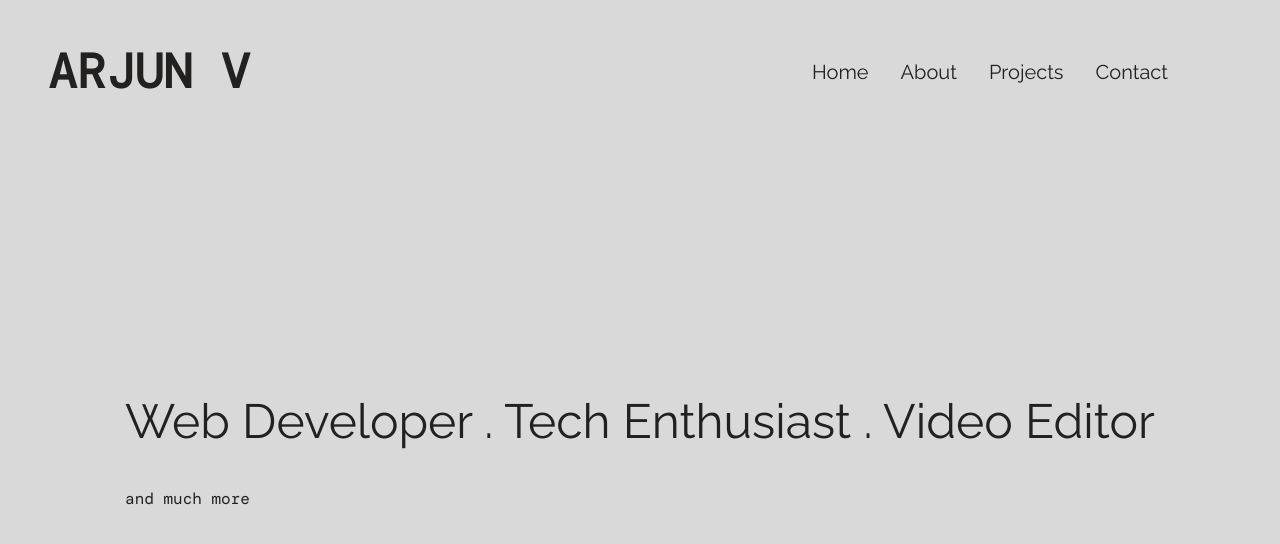
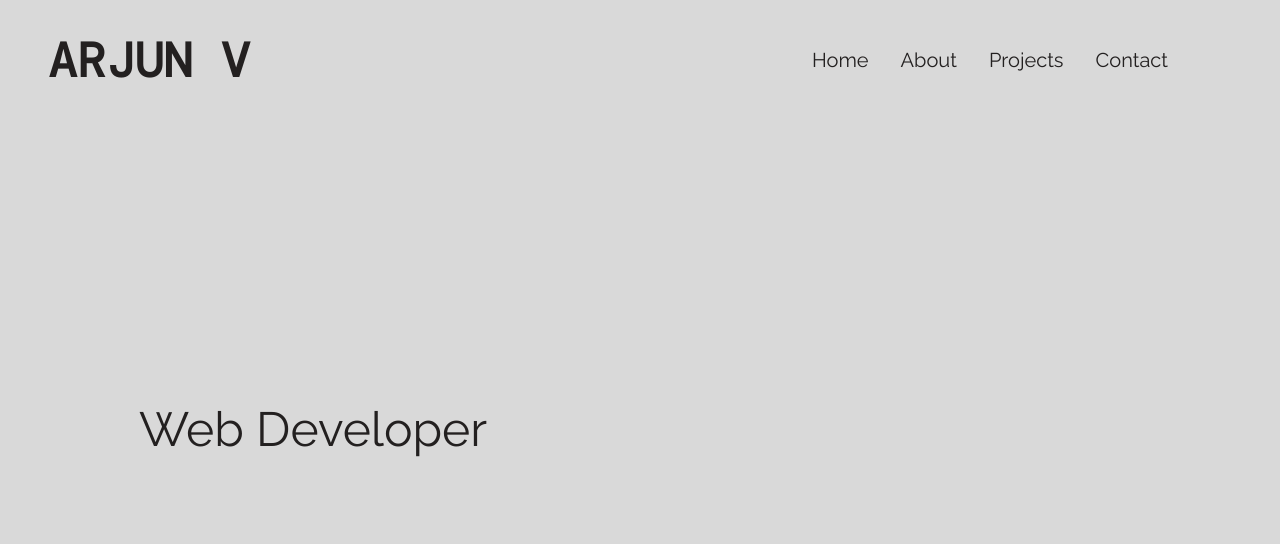
Before and after one commit to notarjunvijayan/portfolio4.0, a React (Create React App) app: page / in a window 1280 px wide. Shown: the top 544 px of the page. Built offline with nearby package versions, Linux system fonts and the light colour scheme; a web font is replaced by a local one.

Commit message:
New Intro responsive fix

```diff
--- a/src/introsection/Intro.jsx
+++ b/src/introsection/Intro.jsx
@@ -1,12 +1,41 @@
 import React from 'react'
 import './intro.css'
+import { easeIn, motion } from 'framer-motion'
 
 export const Intro = () => {
   return (
     <div className='intro'>
         <div className="intro-content">
-            <h2>Web Developer . Tech Enthusiast . Video Editor</h2>
-            <p>and much more</p>
+            <h2>
+                <motion.span
+                    initial={{opacity:0}}
+                    transition={{delay:5, duration:0.5}}
+                    animate={{opacity:1}}
+                >
+                    Web Developer
+                </motion.span>
+                <motion.span
+                    initial={{opacity:0}}
+                    transition={{delay:5.5, duration:0.5}}
+                    animate={{opacity:1}}
+                >
+                    . Tech Enthusiast
+                </motion.span>
+                <motion.span
+                    initial={{opacity:0}}
+                    transition={{delay:6, duration:0.5}}
+                    animate={{opacity:1}}
+                >
+                    . Video Editor
+                </motion.span>
+            </h2>
+            <motion.p
+                initial={{opacity:0}}
+                transition={{delay:7,duration:0.5}}
+                animate={{opacity:1}}
+            >
+                and much more
+            </motion.p>
         </div>
     </div>
   )
--- a/src/introsection/intro.css
+++ b/src/introsection/intro.css
@@ -1,18 +1,28 @@
 .intro{
     display: flex;
-    height: 70vh;
+    height: 60vh;
     padding: 1rem;
     align-items: center;
     justify-content: center;
+    text-align: center;
 }
 .intro h2{
     font-family: 'Raleway';
     font-size: 2rem;
 }
+.intro p{
+    font-size: 1rem;
+}
 
 @media only screen and (min-width:800px) {
+    .intro{
+        height: 80vh;
+    }
     .intro h2{
         font-size: 3rem;
         font-weight: 400;
     }
+    .intro p{
+        font-size: 1.5rem;
+    }
 }
--- a/src/loader/Loader.jsx
+++ b/src/loader/Loader.jsx
@@ -12,7 +12,11 @@ export const Loader = () => {
     animate= {{y:'-100%'}}
     transition={{ease:'easeIn',delay:2,duration: 2}}
     >
-        <h2>നമസ്കാരം</h2>
+        <div className="greet">
+          <h2>നമസ്കാരം</h2>
+          <p className='english'>Namaskaram</p>
+          <p>(Greetings in Malayalam)</p>
+        </div>
     </motion.div>
   )
 }
--- a/src/loader/loader.css
+++ b/src/loader/loader.css
@@ -1,14 +1,23 @@
 .loader{
-    height: 100vh;
-    width: 90vw;
+    height: 90vh;
+    width: 100vw;
     display: flex;
     position: absolute;
     align-items: center;
     justify-content: center;
     font-family: 'Raleway';
+    overflow: hidden;
 }
-
 .loader h2{
     font-size: 2.5rem;
     font-weight: 400;
 }
+.loader p{
+    font-family: 'DM Mono';
+}
+.greet{
+    text-align: center;
+}
+.english{
+    font-style: italic;
+}
--- a/src/navbar/navbar.css
+++ b/src/navbar/navbar.css
@@ -2,6 +2,8 @@
     position:sticky;
     text-align: center;
     margin: 1rem 0;
+    overflow: hidden;
+    height: 30vh;
 }
 .navbar h1{
     font-size: 3rem;
@@ -21,6 +23,7 @@
         display: flex;
         align-items: center;
         padding: 1.5rem 1rem 1.5rem 3rem;
+        height: 5vh;
     }
     .navbar h1{
         width: 30vw;
```
